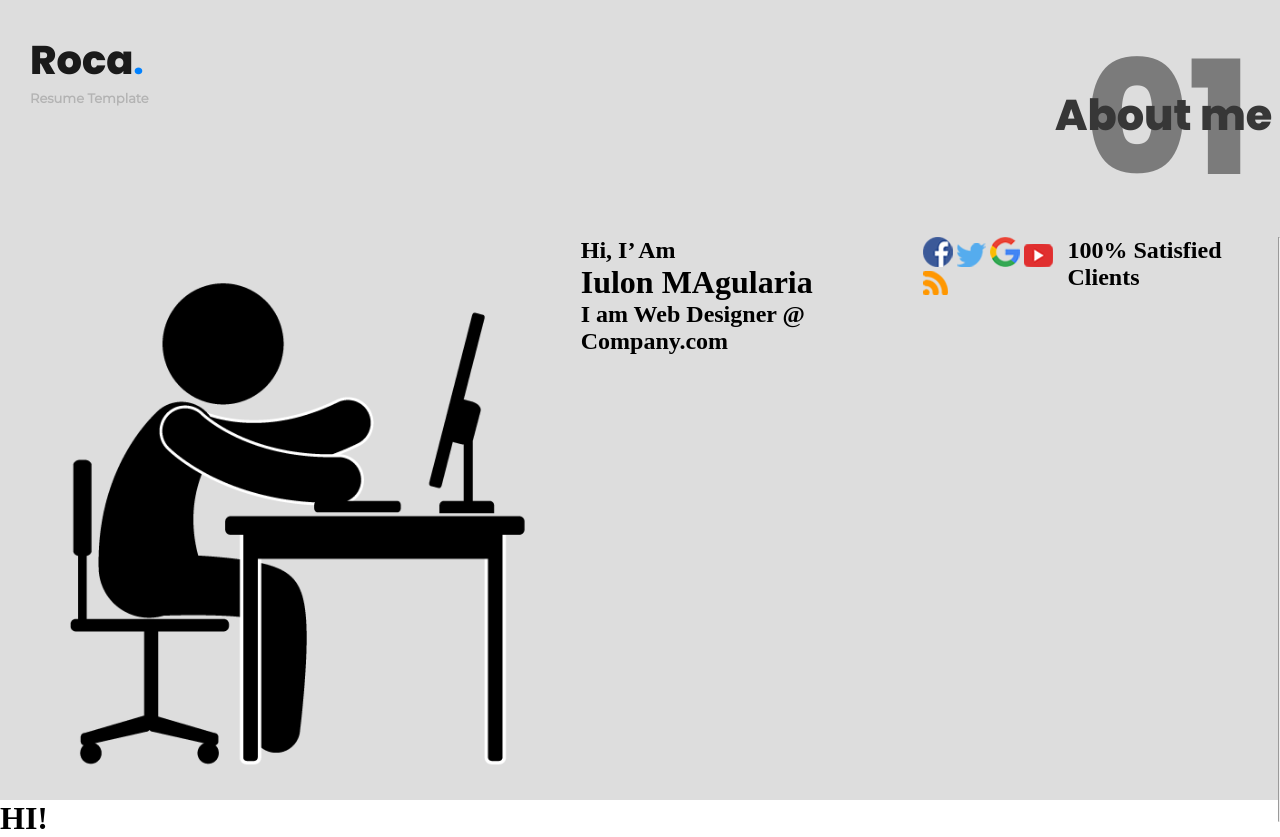
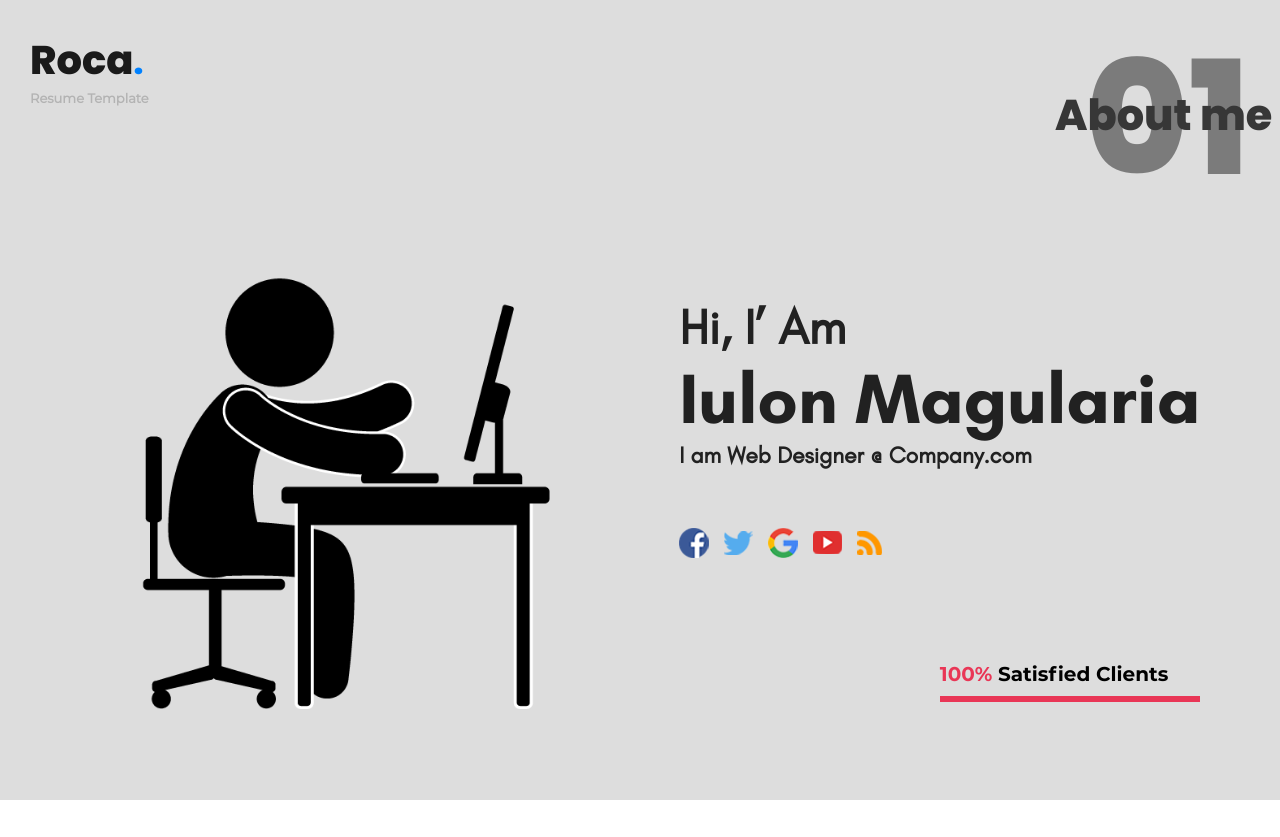
Before and after one commit to iulon357/final-project, a plain HTML site: page index.html in a window 1280 px wide. After the commit the page ends 800 px from the top, so only its background shows below. Drawn offline with Linux system fonts and the light colour scheme; files whose address does not match are found by name.

Commit message:
linked lsmall logos

```diff
--- a/css/style.css
+++ b/css/style.css
@@ -8,6 +8,21 @@
   src: url(/fonts/Montserrat-Regular.ttf);
 }
 
+@font-face {
+  font-family: GlacialIndifference-Regular;
+  src: url(/fonts/GlacialIndifference-Regular.ttf);
+}
+
+@font-face {
+  font-family: GlacialIndifference-Bold;
+  src: url(/fonts/GlacialIndifference-Bold.ttf);
+}
+
+@font-face {
+  font-family: Montserrat-Bold;
+  src: url(/fonts/Montserrat-Bold.ttf);
+}
+
 * {
   margin: 0;
   padding: 0;
@@ -15,19 +30,16 @@
 }
 
 .page1 {
-    background-color: #DDDDDD;
+  background-color: #dddddd;
+  width: 100%;
   height: 100vh;
-
 }
-
-
 
 header {
   display: flex;
   justify-content: space-between;
   align-items: flex-start;
 }
-
 
 .logo {
   padding: 30px;
@@ -36,19 +48,19 @@ header {
 .logo-text {
   font-family: Poppins-ExtraBold;
   font-size: 40px;
-    color: #1A1A1A;
+  color: #1a1a1a;
 }
 
 .logo-text-dot {
   font-family: Poppins-ExtraBold;
   font-size: 33px;
-    color: #0081FF;
+  color: #0081ff;
 }
 
 .under-logo-text {
   font-family: Montserrat-Regular;
   font-size: 13px;
-    color: #B3B3B3;
+  color: #b3b3b3;
 }
 
 .header-right-side {
@@ -58,7 +70,7 @@ header {
 .zero-one {
   font-family: Poppins-ExtraBold;
   font-size: 158px;
-    color: #1C1C1C;
+  color: #1c1c1c;
   opacity: 50%;
   padding: 0 30px;
 }
@@ -73,8 +85,59 @@ header {
 
 .page1-center {
   display: flex;
+  align-items: center;
+  justify-content: space-evenly;
+}
+
+.page1-center-left-side {
+  width: 520px;
 }
 
 .page1-prof1-pic {
-    width: 100%;
+  max-width: 100%;
+  max-height: 100%;
 }
+
+.hi {
+  font-size: 49px;
+  font-family: GlacialIndifference-Regular;
+  color: #212121;
+}
+
+.im {
+  font-size: 71px;
+  font-family: GlacialIndifference-Bold;
+  color: #212121;
+}
+
+.web-designer {
+  font-size: 23px;
+  font-family: GlacialIndifference-Regular;
+  color: #212121;
+}
+
+.small-logos {
+  margin-top: 59px;
+  display: flex;
+  align-items: center;
+  gap: 15px;
+}
+
+.satisfied-clients {
+  margin-top: 100px;
+  font-size: 20px;
+  font-family: Montserrat-Bold;
+  margin-left: 50%;
+  padding-bottom: 10px;
+  border-bottom: solid 6px #e93656;
+}
+
+.satisfied-clients span {
+  color: #e93656;
+}
+
+@media (max-width: 375px) {
+  .page1-center-left-side {
+    display: none;
+  }
+}
--- a/index.html
+++ b/index.html
@@ -28,21 +28,24 @@
           <img class="page1-prof1-pic" src="/img/prof1.png" alt="profPic" />
         </div>
         <div class="page1-center-right-side">
-          <h2>Hi, I’ Am</h2>
-          <h1>Iulon MAgularia</h1>
-          <h2>I am Web Designer @ Company.com</h2>
+          <h2 class="hi">Hi, I’ Am</h2>
+          <h1 class="im">Iulon Magularia</h1>
+          <h2 class="web-designer">I am Web Designer @ Company.com</h2>
+          <div class="small-logos">
+            <a href="#"><img src="/img/facebook.png" alt="facebook-logo" /></a>
+            <a href="#"><img src="/img/twitter.png" alt="facebook-logo" /></a>
+            <a href="#"><img src="/img/google+.png" alt="facebook-logo" /></a>
+            <a href="#"><img src="/img/youtube.png" alt="facebook-logo" /></a>
+            <a href="#"><img src="/img/rss.png" alt="facebook-logo" /></a>
+          </div>
+          <h2 class="satisfied-clients"><span>100% </span>Satisfied Clients</h2>
         </div>
-        <div class="small-logos">
-          <img src="/img/facebook.png" alt="facebook-logo" />
-          <img src="/img/twitter.png" alt="facebook-logo" />
-          <img src="/img/google+.png" alt="facebook-logo" />
-          <img src="/img/youtube.png" alt="facebook-logo" />
-          <img src="/img/rss.png" alt="facebook-logo" />
-        </div>
-        <h2><span>100% </span>Satisfied Clients</h2>
-        <hr>
+
+
       </div>
     </div>
-    <h1>HI!</h1>
+    <div class="page2">
+
+    </div>
   </body>
 </html>
```
Lines whose indentation alone changed are shown as unchanged.
